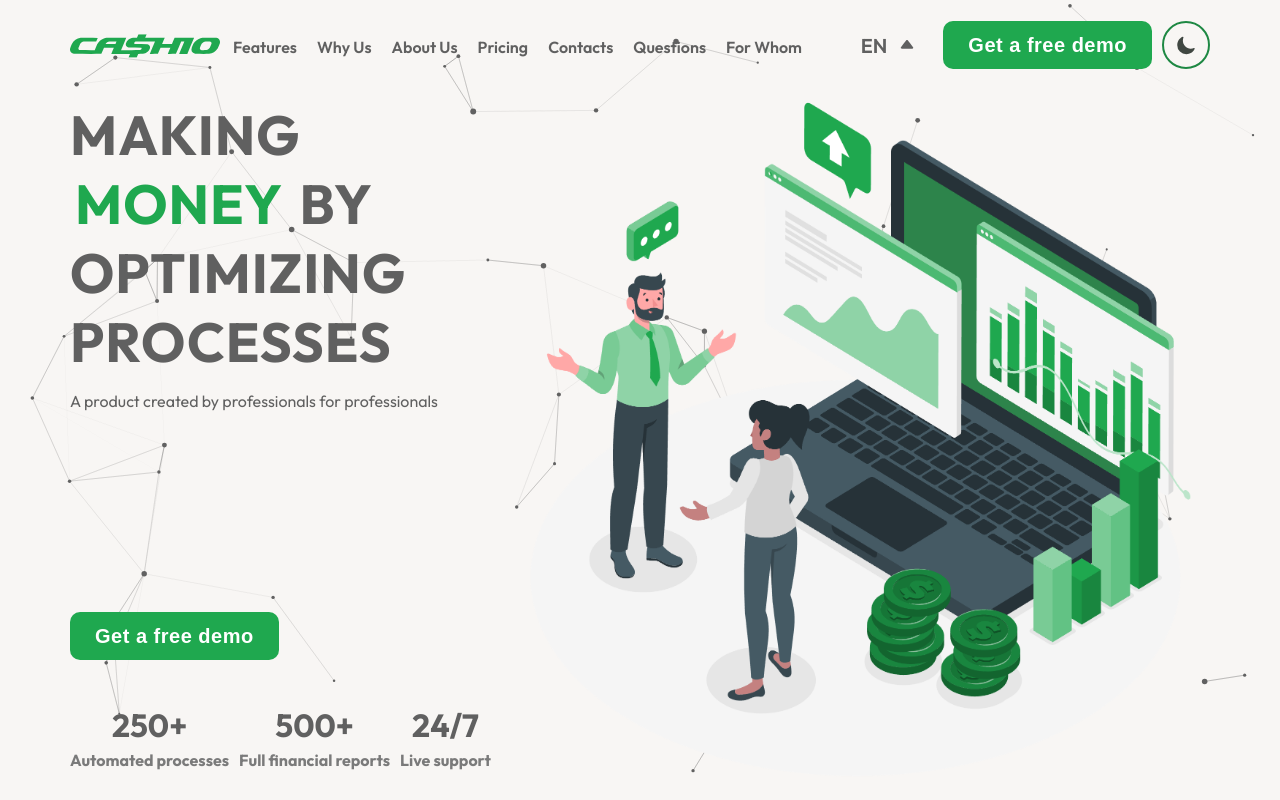
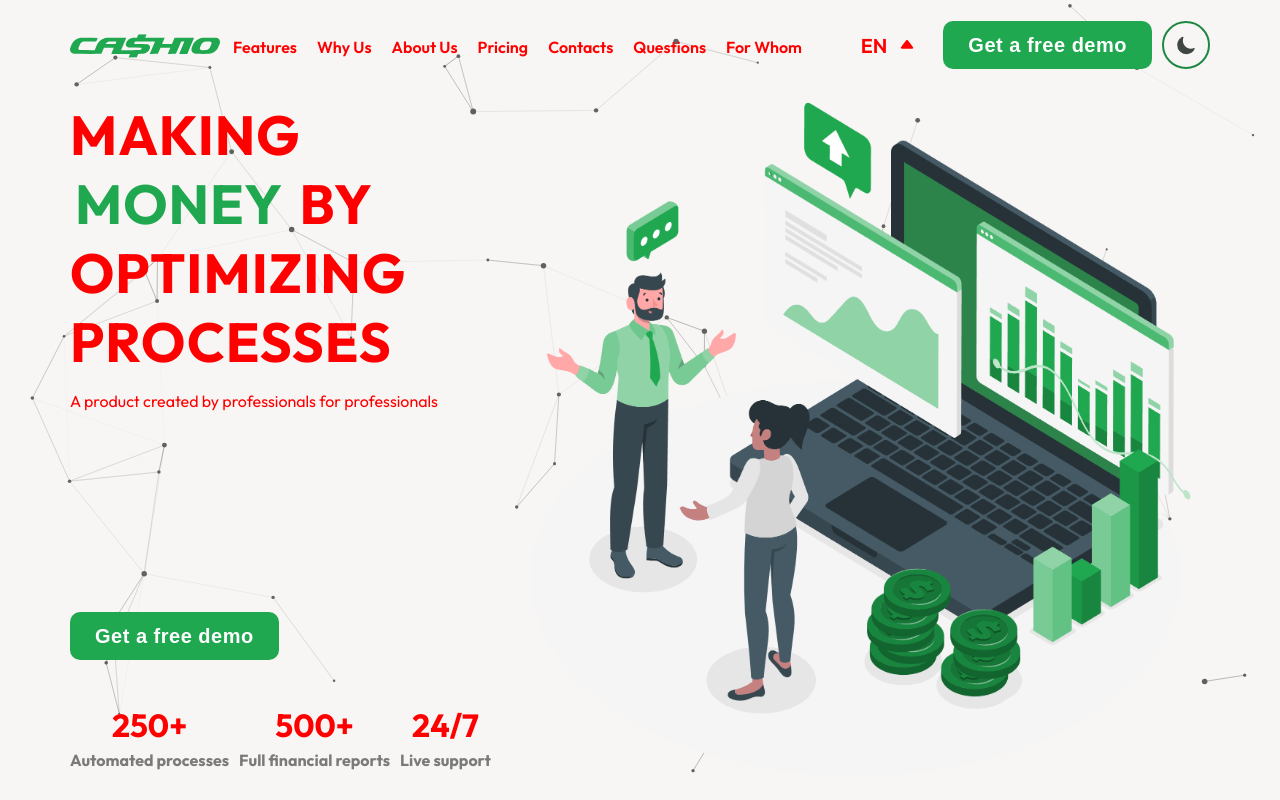
Before and after one commit to RevaGee/Cashio, a React (Create React App) app: page / in a window 1280 px wide. Shown: the top 800 px of the page. Built offline with nearby package versions, Linux system fonts and the light colour scheme.

Commit message:
header fix 2.0

```diff
--- a/src/components/Header/styles.scss
+++ b/src/components/Header/styles.scss
@@ -7,13 +7,9 @@
     border-bottom-right-radius: 1vw;
 	position: fixed;
 	top: 0;
-	//backdrop-filter: blur(10px);
 	background-color: var(--header_color) !important;
-	//box-sizing: border-box;
 	display: flex;
-	//align-items: center;
 	justify-content: space-between;
-	//padding: 1vw 1vw;
     transition: 0.5s ease;
 	overflow: hidden;
 
--- a/src/index.css
+++ b/src/index.css
@@ -32,7 +32,7 @@ body::-webkit-scrollbar-thumb {
     transition: 0.3s ease-out;
     --body_background: #F8F6F4;
     --body_color: rgb(240, 240, 240);
-    --text_color: #606060;
+    --text_color: red;
     --text_color_pricing: #FFFF;
     --header_color: rgb(239, 240, 239);
     --burger_color: #292836;
```
